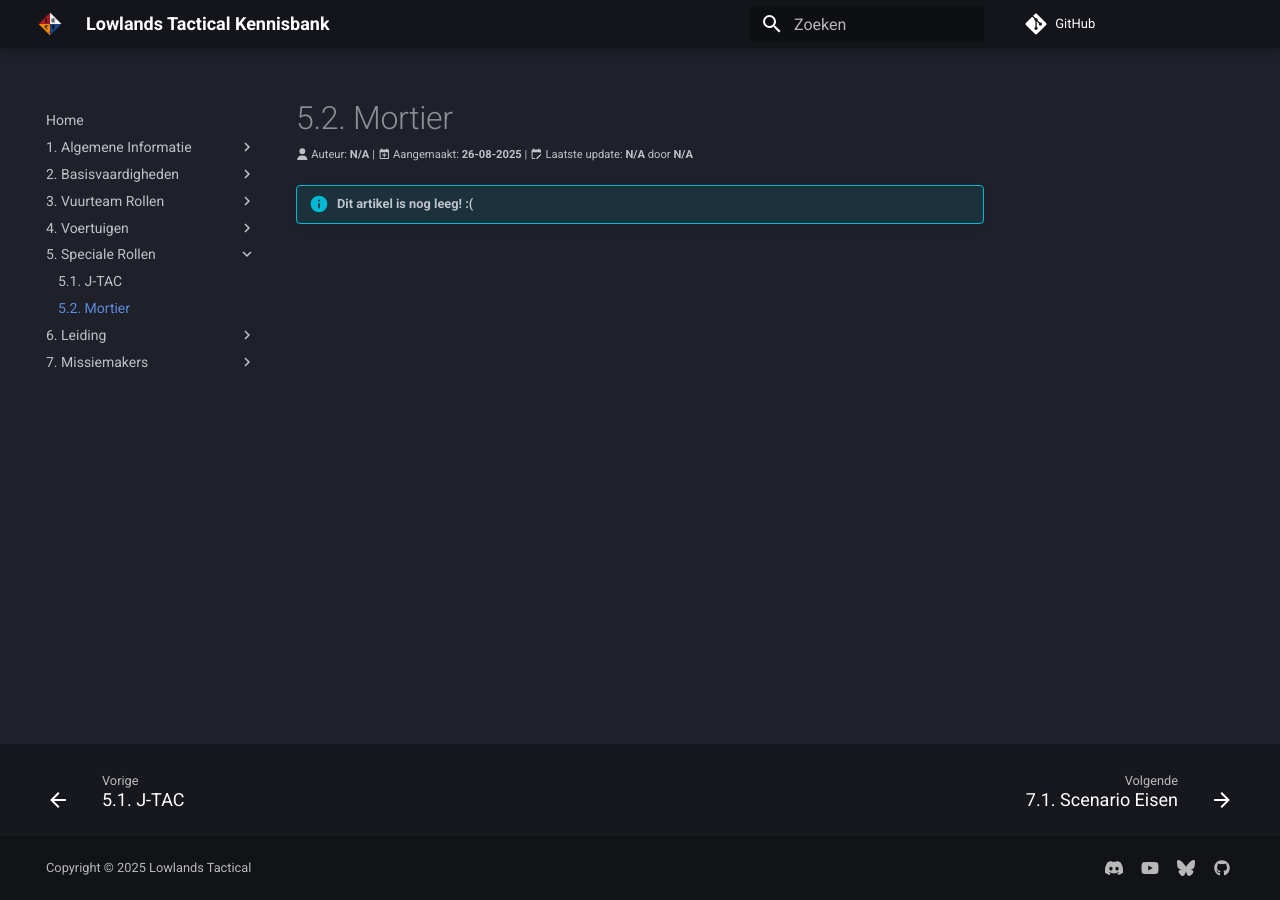
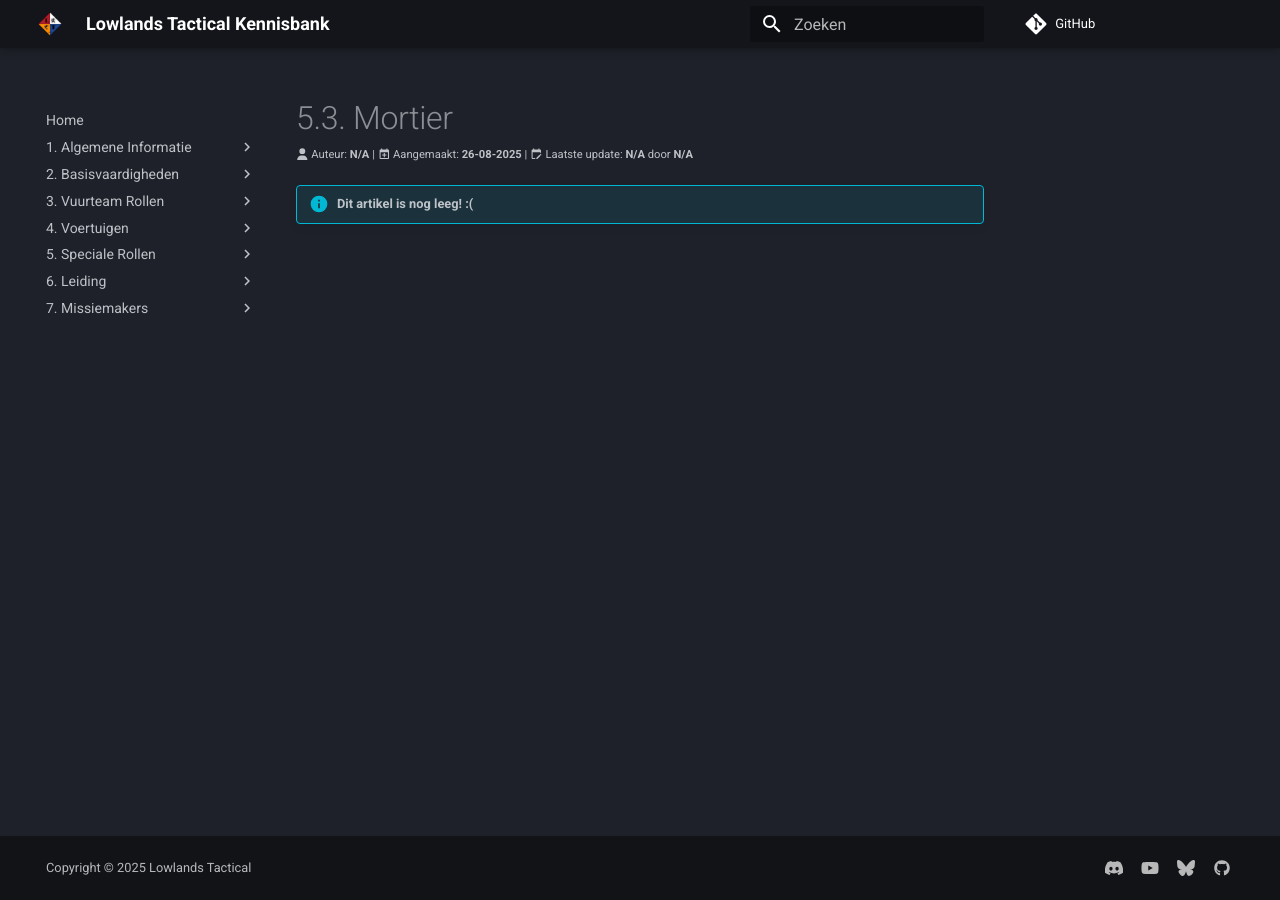
Before and after one commit to Lowlands-Tactical/LT-Wiki, an MkDocs documentation site: the page built from docs/5_speciale_rollen/5_3_mortier.md, in a window 1280 px wide. Built offline with MkDocs 1.6.1 and Material for MkDocs 9.7.7, drawn with Linux system fonts in a browser that asks for light colours; comment, search, counter and statistics services are not loaded.

Commit message:
mortier index volgorde wijziging

```diff
--- a/docs/5_speciale_rollen/5_2_mortier.md
+++ b/docs/5_speciale_rollen/5_3_mortier.md
@@ -1,8 +1,8 @@
 ---
 layout: doc
-title: 5.2. Mortier
+title: 5.3. Mortier
 ---
-# 5.2. Mortier
+# 5.3. Mortier
 <span style="font-size:0.7em;">
     :fontawesome-solid-user: Auteur: **N/A** | :material-calendar-plus: Aangemaakt: **26-08-2025** | :material-calendar-edit: Laatste update: **N/A** door **N/A**
 </span>
```
